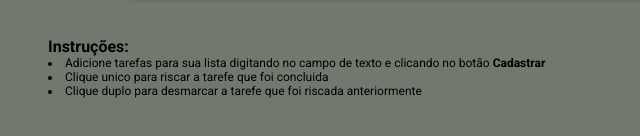
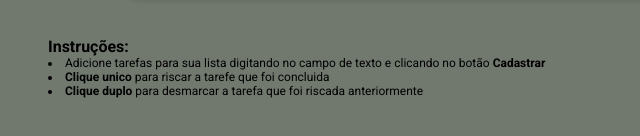
Before and after one commit to ruanfernandes2592/curso_ebac_frontend, a plain HTML site: page index.html in a window 1280 px wide. Shown: the part 196-332 px from the top of the page, 0-640 px from the left. Drawn offline with nearby package versions, Linux system fonts and the light colour scheme.

Commit message:
fixed Instruções

```diff
--- a/index.html
+++ b/index.html
@@ -30,10 +30,10 @@
                 Adicione tarefas para sua lista digitando no campo de texto e clicando no botão <strong>Cadastrar</strong>
             </li>
             <li>
-                Clique unico para riscar a tarefe que foi concluida
+                <strong>Clique unico</strong> para riscar a tarefe que foi concluida
             </li>
             <li>
-                Clique duplo para desmarcar a tarefe que foi riscada anteriormente
+                <strong>Clique duplo</strong>  para desmarcar a tarefa que foi riscada anteriormente
             </li>
         </lu>
     </footer>
```
